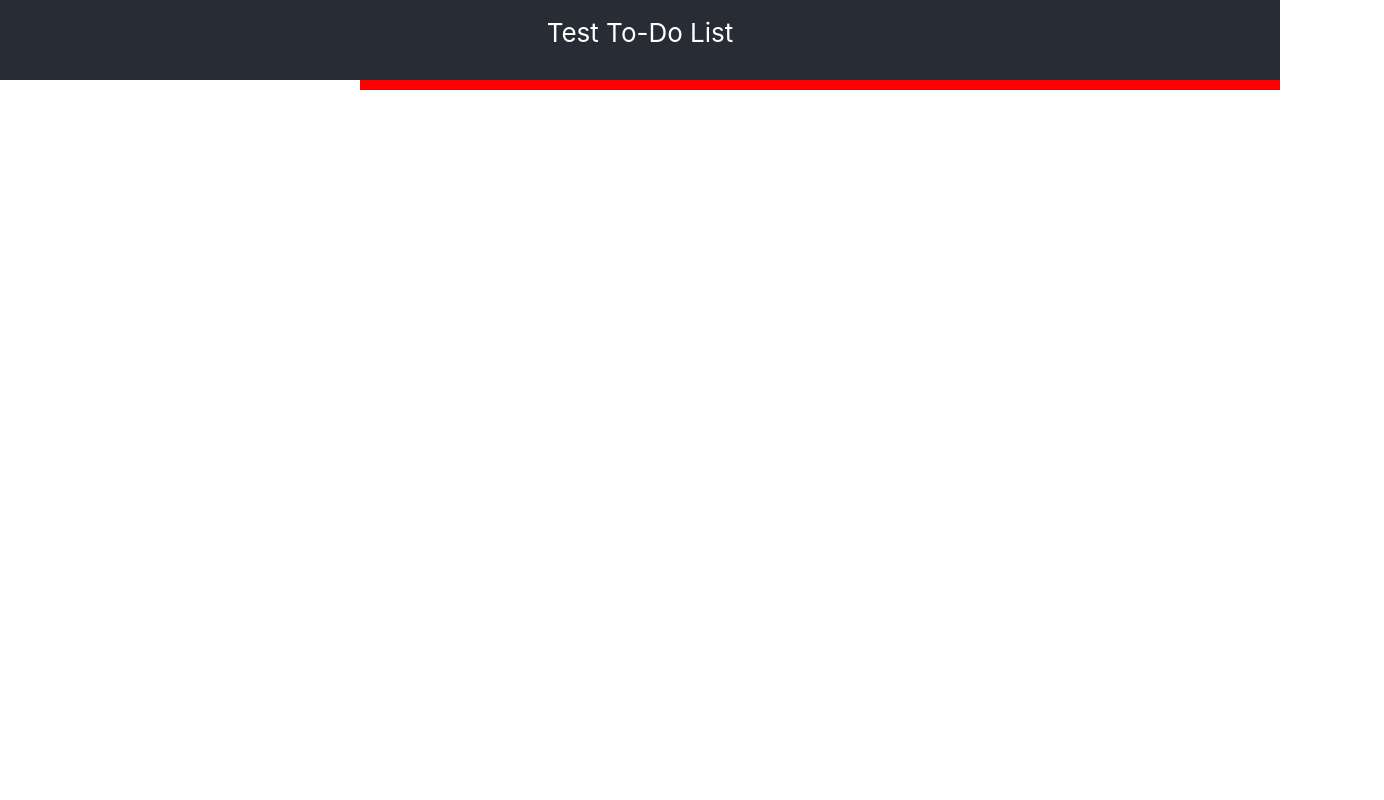
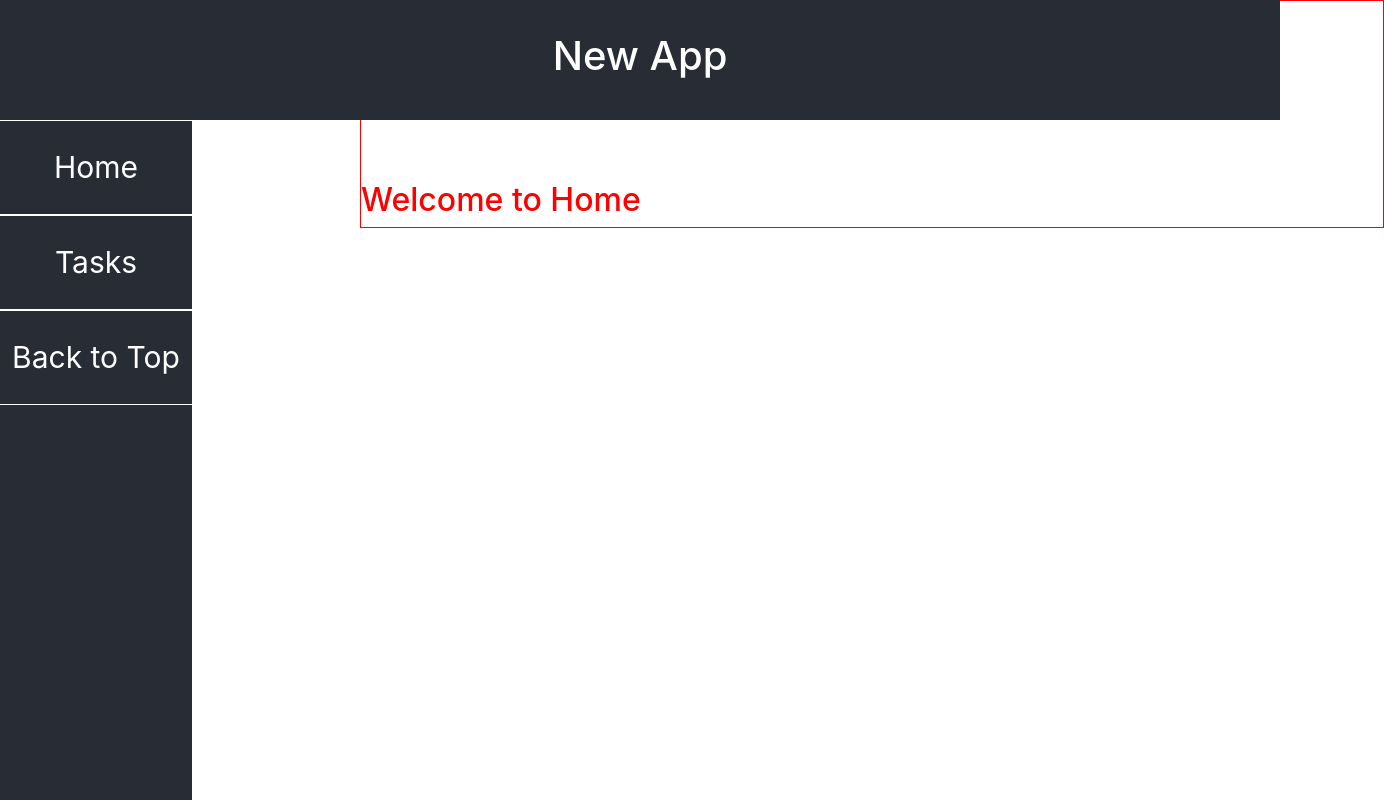
Before and after one commit to Pari-Pt/task-list-challenge, a React (Create React App) app: page / in a window 1280 px wide. Shown: the whole page, 1384 px wide, since content can reach past the window. Built offline with nearby package versions, Linux system fonts and the light colour scheme; no server answers.

Commit message:
Enabled toggle feature between Home and Tasks

```diff
--- a/src/App.css
+++ b/src/App.css
@@ -1,22 +1,37 @@
+html {
+  overflow:scroll;
+}
+
 .App-header {
   background-color: #282c34;
-  min-height: 10vh;
+  min-height: 15vh;
   display: flex;
+  width: 100vw;
   flex-direction: column;
   align-items: center;
   justify-content: center;
   font-size: calc(10px + 2vmin);
   color: white;
-}
-
-.App-link {
-  color: #61dafb;
+  position: fixed;
 }
 
 
-.App ul {
+
+
+
+.App-list-section {
   text-align: left;
   margin-left: 360px;
+  width: fit-content;
+  padding-top: 120px;
+}
+
+ul.App-list{
+  padding: 30px;
+}
+
+.App-list li{
+  margin-bottom: 6px;
 }
 
 .red {
@@ -27,6 +42,45 @@
   color: green;
 }
 
-.App-list {
-  border: 5px solid red;
+
+
+.App-sidebar {
+  margin-top: 15vh;
+  width: 15vw;
+  position: fixed;
+  height: 100vh;
+  background-color: #282c34;
 }
+
+.App-menu {
+ list-style-type: none;
+ font-size: 30px;
+ display:flex;
+ flex-direction: column;
+ align-items: center;
+ margin: auto;
+ padding: 0;
+}
+
+.App-menu li {
+  border-top: 1px solid white;
+  border-bottom: 1px solid white;
+  width: 100%;
+  text-align: center;
+}
+
+.App-menu a, .App-menu li{
+  text-decoration: none;
+  color: white;
+
+}
+
+.Home {
+  padding-top: 180px;
+  color: red;
+  border: 1px solid red;
+  text-align: left;
+  width: 200px;
+  margin-left: 360px;
+  width: 80vw;
+}
--- a/src/App.js
+++ b/src/App.js
@@ -1,16 +1,35 @@
 import React, { useState, useEffect } from "react";
+import TaskList from "./TaskList.js";
+import Home from "./Home.js";
 import "./App.css";
 
 export default function App() {
 
     const [result, setResult] = useState([]);
     const [fetched, setFetched] = useState(false);
-    let status = "";
+    const [homeDisplay, setHomeDisplay] = useState(true);
+    const [taskDisplay, setTaskDisplay] = useState(false);
 
 
-    useEffect(() => {
+
+    function handleTasksClick(event) {
+      event.preventDefault();
+      console.log("CLICK")
+      setTaskDisplay(true);
+      setHomeDisplay(false);
+    }
+
+
+    function handleHomeClick(event) {
+      event.preventDefault();
+      console.log("home click");
+      setHomeDisplay(true);
+      setTaskDisplay(false);
+    }
+
+
+      useEffect(() => {
       fetch("http://localhost:3008/api/tasks/").then(response => response.json()).then(response => {
-          console.log(response)
 
           if (response.length > 0) {
               setResult(response);
@@ -20,29 +39,24 @@ export default function App() {
       }).then(setFetched(true))
     }, []);
 
-    console.log(result);
+
     if (fetched) {
+
       return (
         <div className="App">
-        <header className="App-header">
-          <p>Test To-Do List</p>
+          <header className="App-header">
+            <h1>New App</h1>
           </header>
-          <ul className="App-list">
-          {result.map(function(task, index) {
-            if (task.completed === false) {
-              status = "Incomplete";
-              //listItem.classList.add("red");
-            } else {
-              status = "Complete";
-
-            }
-            //console.log(task);
-      return (
-          <li key={index} id="listItem" className={task.completed === false ? "red" : "green"} >{task.text}---{status}</li>
+          <section className="App-sidebar">
+            <menu className="App-menu">
+              <li className="menu-item pt-4 pb-4" onClick={handleHomeClick}>Home</li>
+              <li className="menu-item pt-4 pb-4" onClick={handleTasksClick}>Tasks</li>
+              <li className="menu-item pt-4 pb-4">Back to Top</li>
+            </menu>
+          </section>
+          <Home display={homeDisplay}/>
+          <TaskList result={result} display={taskDisplay}/>
+        </div>
       );
-    })}
-    </ul>
-    </div>
-    );
-  }
+    }
 }
--- /dev/null
+++ b/src/Home.js
@@ -0,0 +1,19 @@
+import React from "react";
+import "./App.css";
+
+export default function Home(props) {
+    let display = props.display;
+    if (display === true) {
+        return (
+            <div className="Home">
+            <section className="Home-section">
+              <h2>Welcome to Home</h2>
+            </section>
+
+        </div>
+        );
+    } else {
+        return null
+    }
+
+}
--- /dev/null
+++ b/src/TaskList.js
@@ -0,0 +1,31 @@
+import React from "react";
+import "./App.css";
+let status = "";
+
+
+export default function Tester(props) {
+    let display = props.display;
+    let result = props.result;
+
+    if (display === true) {
+        return(
+            <section className="App-list-section">
+                <h3 className="mt-4">Task List:</h3>
+                <ul className="App-list">
+                {result.map(function(task, index) {
+                    if (task.completed === false) {
+                    status = "Incomplete";
+                    } else {
+                    status = "Complete";
+                    }
+                return (
+                    <li key={index} className={task.completed === false ? "red" : "green"} >{task.text}---{status}</li>
+                );
+                })}
+                </ul>
+            </section>
+        );
+    } else {
+        return null;
+    }
+}
```
